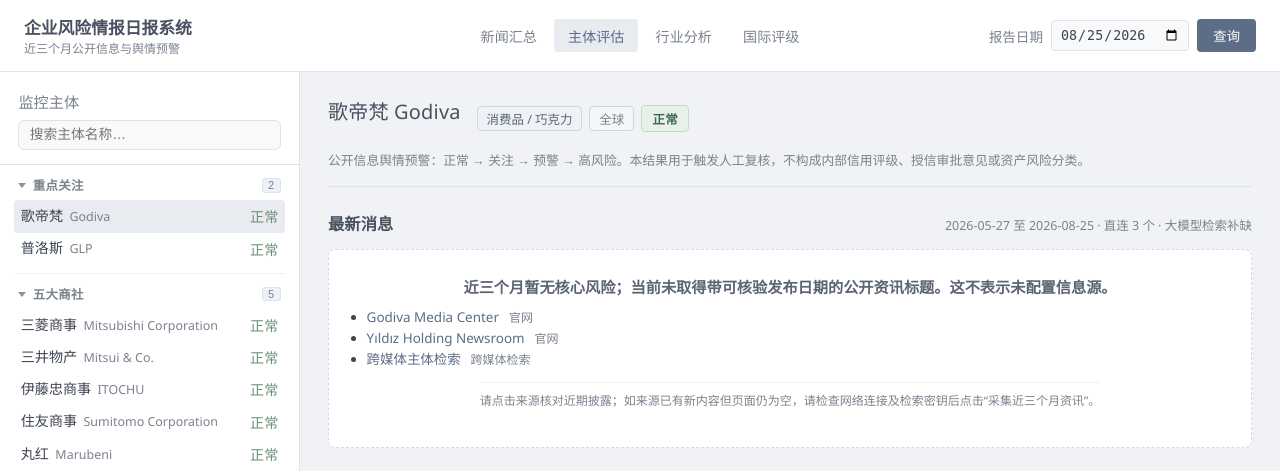
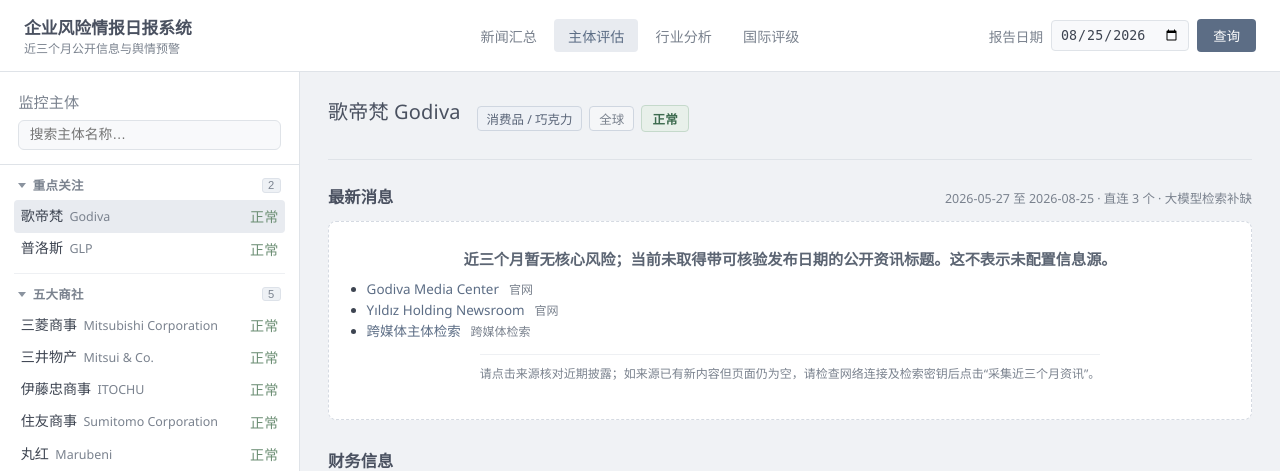
Before and after one commit to schwu06/risk-intel-system, a FastAPI app: page /entity-assessment in a window 1280 px wide. Shown: the top 471 px of the page. Run offline with FastAPI, Linux system fonts and the light colour scheme; data comes from the database, SQL or seed files in the repository; data that the repository does not hold is empty; some libraries are stand-ins or nearby versions.

Commit message:
style: remove entity assessment warning disclaimer

```diff
--- a/app/templates/entity_assessment.html
+++ b/app/templates/entity_assessment.html
@@ -117,7 +117,6 @@
           </span>
         </div>
       </div>
-      <p class="entity-header-hint">公开信息舆情预警：正常 → 关注 → 预警 → 高风险。本结果用于触发人工复核，不构成内部信用评级、授信审批意见或资产风险分类。</p>
     </header>
 
     {# 1. 最新消息：近三个月变动与核心风险分析；具体新闻见公开信息事件 #}
```
